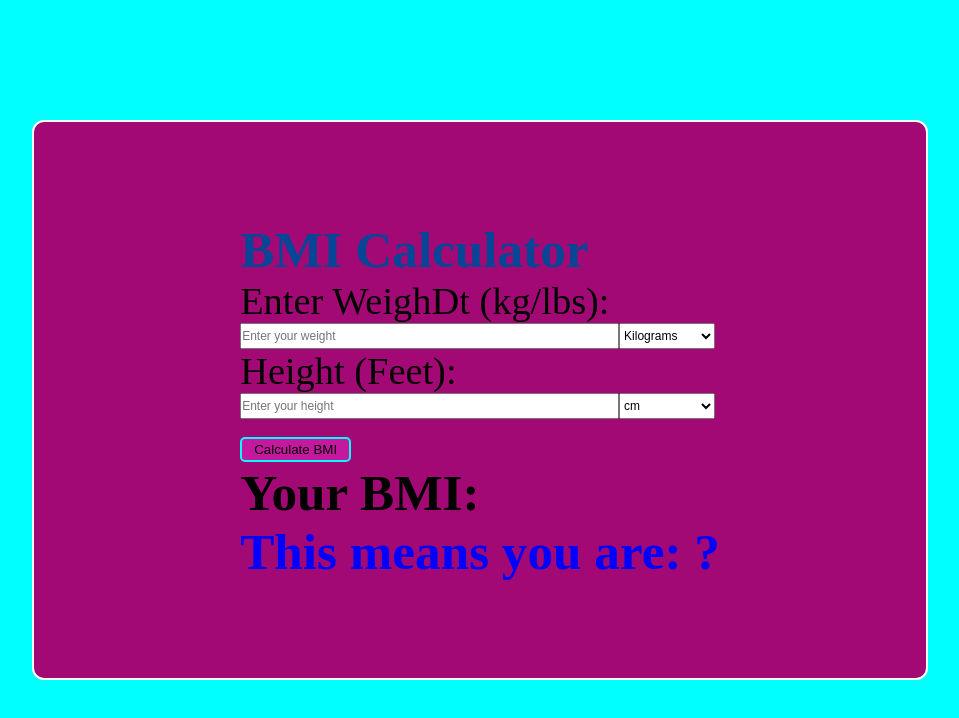
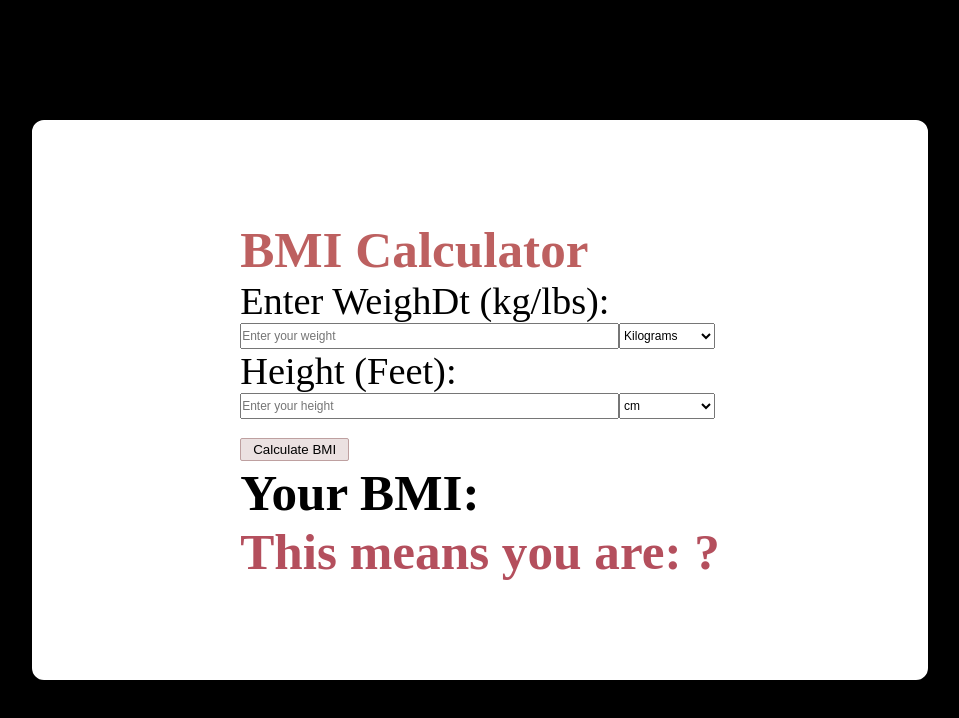
Before and after one commit to codewithTDA/bmicalcultor, a plain HTML site: page index.html in a window 1280 px wide. Shown: the whole page, without its empty margins (160-1119 px from the left). Drawn offline with Linux system fonts and the light colour scheme.

Commit message:
fix color and background color

```diff
--- a/index.html
+++ b/index.html
@@ -12,7 +12,7 @@
     body {
       width: 100vw;
       height: 100vh;
-      background-color: aqua;
+      background-color:black;
 
     }
     .container{
@@ -30,7 +30,7 @@
         padding: 12px;
         border-radius: 12px;
         font-size: 3vw;
-        background-color: rgb(163, 9, 117);
+        background-color: white;
       }
 
     h1,h2{
@@ -39,7 +39,7 @@
       margin: 0;
     }
     h1{
-      color: rgb(7, 69, 151);
+      color: rgb(189, 96, 96);
     }
     label{
       width: 100%;
@@ -56,17 +56,17 @@
       width: 20%;
     }
     button{
-      background-color: #c4199f;
+      background-color: rgb(235, 225, 225);
       outline: none;
-      border: 2px solid aqua;
+      border: 1px solid rgb(190, 160, 160);
       margin-top: 3px;
-      border-radius: 5px;
+      border-radius: 2px;
       padding: 3px 12px;
       cursor: pointer;
     }
     button:hover{
-      background-color: aqua;
-      color:#c4199f ;
+      background-color: black;
+      color:white ;
       font-family: 'Times New Roman', Times, serif;
 
     }
@@ -180,7 +180,7 @@
   <p id="result" style="display: inline-block;"></p>
   </div>
 
-<h2 style="color: blue;">This means you are: <span id="comment"> ?</span> </h2>
+<h2 style="color: rgb(180, 79, 93);">This means you are: <span id="comment"> ?</span> </h2>
 
 
 </div>
```
